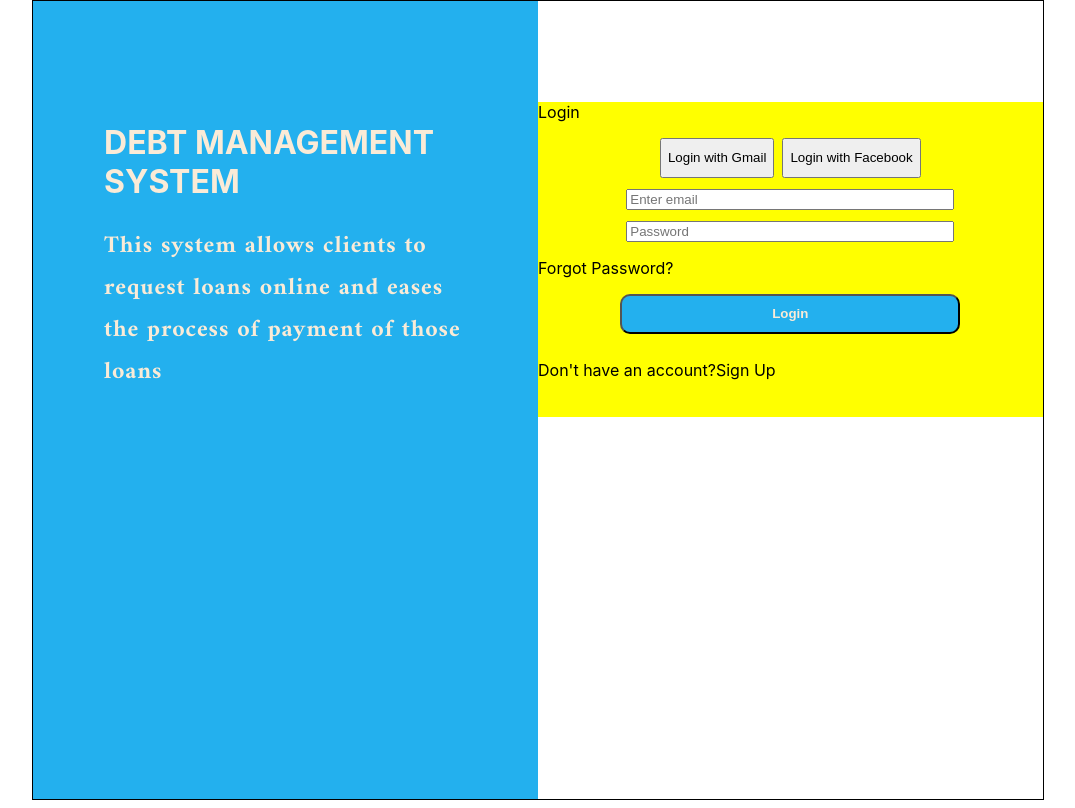
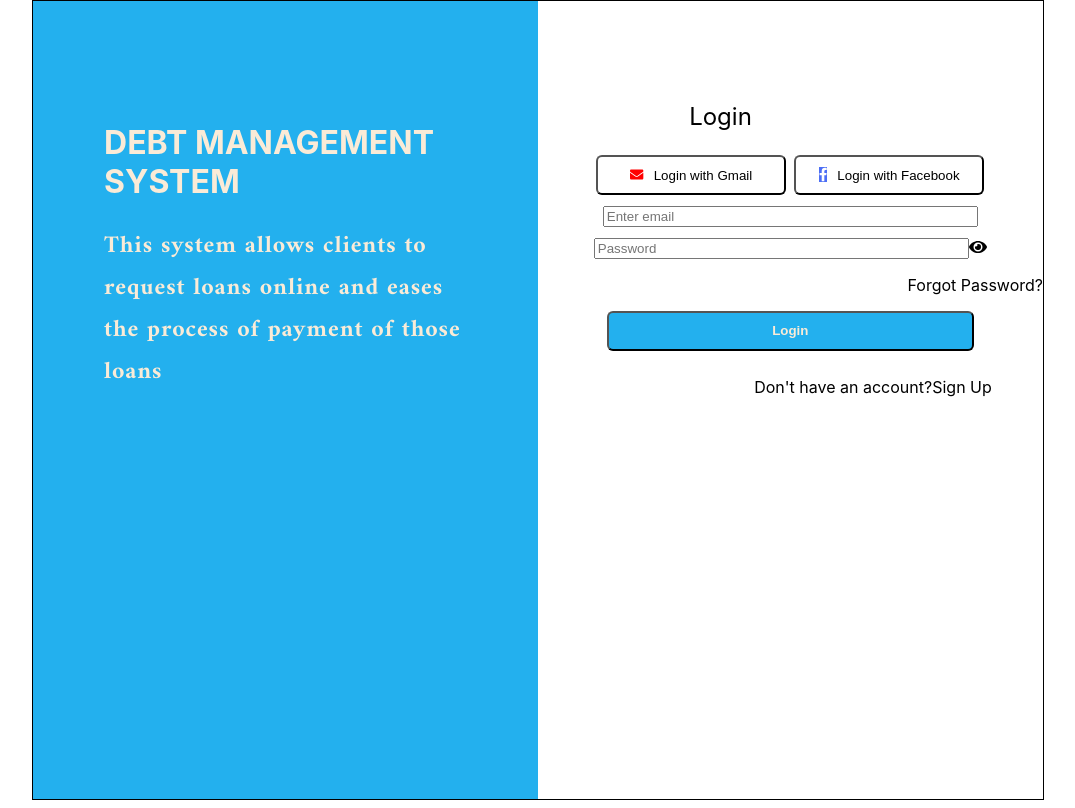
Before and after one commit to Gitore-ltd/DMS-fronted, a React (Create React App) app: page /Login in a window 1280 px wide. Shown: the whole page, without its empty margins (102-1177 px from the left). Built offline with nearby package versions, Linux system fonts and the light colour scheme.

Commit message:
Login Page

```diff
--- a/package.json
+++ b/package.json
@@ -4,6 +4,7 @@
   "private": true,
   "dependencies": {
     "@fortawesome/fontawesome-svg-core": "^1.2.30",
+    "@fortawesome/free-brands-svg-icons": "^5.14.0",
     "@fortawesome/free-solid-svg-icons": "^5.14.0",
     "@fortawesome/react-fontawesome": "^0.1.11",
     "@testing-library/jest-dom": "^4.2.4",
--- a/src/assets/styles/components/LandingDmsInfo.module.css
+++ b/src/assets/styles/components/LandingDmsInfo.module.css
@@ -11,11 +11,6 @@
   color: antiquewhite;
 }
 
-p {
-  font-size-adjust: 16px;
-  text-align-last: left;
-  text-align: left;
-}
 .GetStarted_btn {
   border-radius: 35px;
   width: 40%;
--- a/src/assets/styles/components/LoginForm.module.css
+++ b/src/assets/styles/components/LoginForm.module.css
@@ -1,3 +1,7 @@
+.Form {
+  margin-top: 20%;
+  height: 315px;
+}
 .LoginForm {
   text-align: center;
   background-color: white;
@@ -9,29 +13,50 @@
 }
 .LoginAlignTextLeft {
   width: 365px;
+  font-size: x-large;
 }
 .LoginWithGmail_btn {
+  background-color: white;
+  border-radius: 6px;
   margin-right: 4px;
   height: 40px;
+  width: 190px;
+}
+.mailIcon {
+  color: red;
+  background-color: white;
+  height: 15px;
+  width: 17px;
+  margin-right: 10px;
 }
 .LoginWithFacebook_btn {
+  background-color: white;
+  border-radius: 6px;
   margin-left: 4px;
   height: 40px;
+  width: 190px;
+}
+.facebookIcon {
+  background-color: #4c6ef5;
+  color: white;
+  height: 15px;
+  width: 17px;
+  margin-right: 10px;
 }
 
 .Space_btn {
   margin-bottom: 10px;
 }
 .input_Size {
-  width: 320px;
+  width: 367px;
 }
 .Login_btn {
   margin-bottom: 10px;
-  width: 340px;
+  width: 367px;
   height: 40px;
   background-color: #23b0ee;
   color: antiquewhite;
-  border-radius: 10px;
+  border-radius: 6px;
 }
 .alignTextRight {
   text-align: right;
@@ -41,8 +66,7 @@
   text-align: left;
   width: 505px;
 }
-.Form {
-  margin-top: 20%;
-  height: 315px;
-  background: yellow;
+.alignTextCenter {
+  margin-left: 162px;
+  width: 346px;
 }
--- a/src/components/LoginForm.js
+++ b/src/components/LoginForm.js
@@ -3,6 +3,11 @@
 import ButtonGroup from "react-bootstrap/ButtonGroup"
 import Button from "react-bootstrap/Button"
 import Form from "react-bootstrap/Form"
+import { FontAwesomeIcon } from "@fortawesome/react-fontawesome"
+import { faEye } from "@fortawesome/free-solid-svg-icons"
+import { faEnvelope } from "@fortawesome/free-solid-svg-icons"
+import { faFacebookF } from "@fortawesome/free-brands-svg-icons"
+
 function LoginForm() {
   return (
     <div className={classes.LoginForm}>
@@ -11,9 +16,14 @@
         <p className={classes.LoginAlignTextLeft}>Login</p>
         <ButtonGroup aria-label="Basic example" className={classes.Space_btn}>
           <Button variant="secondary" className={classes.LoginWithGmail_btn}>
+            <FontAwesomeIcon icon={faEnvelope} className={classes.mailIcon} />
             Login with Gmail
           </Button>
           <Button variant="secondary" className={classes.LoginWithFacebook_btn}>
+            <FontAwesomeIcon
+              icon={faFacebookF}
+              className={classes.facebookIcon}
+            />
             Login with Facebook
           </Button>
         </ButtonGroup>
@@ -30,12 +40,13 @@
             placeholder="Password"
             className={classes.input_Size}
           />
+          <FontAwesomeIcon icon={faEye} />
         </Form.Group>
         <p className={classes.alignTextRight}>Forgot Password?</p>
         <Button variant="primary" type="submit" className={classes.Login_btn}>
           <strong> Login</strong>
         </Button>
-        <p className={classes.alignTextRight}>Don't have an account?Sign Up</p>
+        <p className={classes.alignTextCenter}>Don't have an account?Sign Up</p>
       </Form>
     </div>
   )
```
Also changed, not shown: 1 other file (tests, documents, lock files or other folders).
